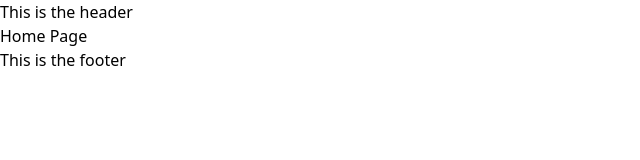
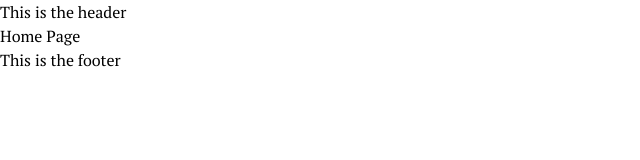
Before and after one commit to jacwynn/divinedelectables.com, a Next.js app: page / in a window 1280 px wide. Shown: the top 160 px of the page, without its empty margins (0-640 px from the left). Built offline with nearby package versions, Linux system fonts and the light colour scheme.

Commit message:
apply font globally

```diff
--- a/styles/globals.css
+++ b/styles/globals.css
@@ -34,3 +34,7 @@
   font-style: normal;
   font-display: swap;
 }
+
+body {
+  @apply font-serif;
+}
```
